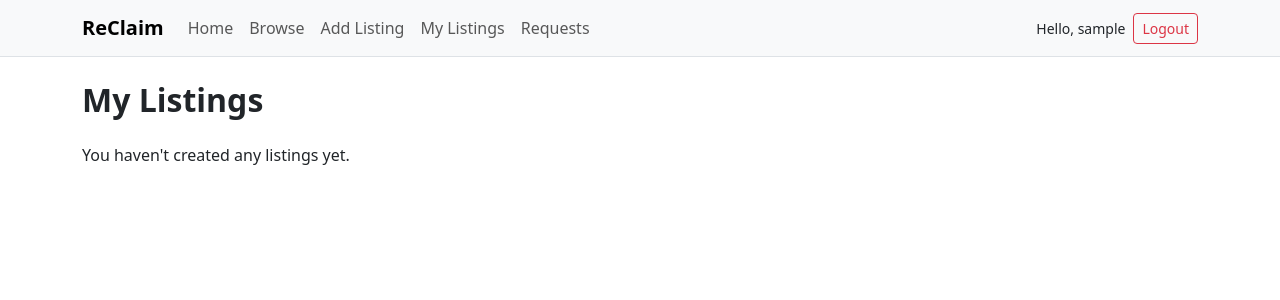
After one commit to RenzNav/ReClaim, a Django app: page /my-listings/ in a window 1280 px wide. The commit adds this page. Shown: the top 300 px of the page. Run offline with Django 5.2, Linux system fonts and the light colour scheme; the visitor is signed in with stand-in values (Sample User, id 1); data that the repository does not hold is empty.

Commit message:
Complete initial user authentication and listing management

```diff
--- a/config/settings.py
+++ b/config/settings.py
@@ -128,4 +128,7 @@ STATIC_URL = 'static/'
 
 DEFAULT_AUTO_FIELD = 'django.db.models.BigAutoField'
 
-LOGIN_URL = '/admin/login/'
+# ReClaim authentication redirects
+LOGIN_URL = 'login'
+LOGIN_REDIRECT_URL = 'home'
+LOGOUT_REDIRECT_URL = 'home'
--- a/core/templates/core/base.html
+++ b/core/templates/core/base.html
@@ -11,21 +11,70 @@
 </head>
 <body>
 
+    <!-- Navigation bar -->
     <nav class="navbar navbar-expand bg-light border-bottom">
         <div class="container">
+
+            <!-- ReClaim logo -->
             <a class="navbar-brand fw-bold" href="{% url 'home' %}">
                 ReClaim
             </a>
 
-            <div class="navbar-nav">
+            <!-- Main navigation -->
+            <div class="navbar-nav me-auto">
                 <a class="nav-link" href="{% url 'home' %}">Home</a>
                 <a class="nav-link" href="{% url 'browse' %}">Browse</a>
-                <a class="nav-link" href="{% url 'create_listing' %}">Add Listing</a>
-                <a class="nav-link" href="{% url 'requests' %}">Requests</a>
+
+                {% if user.is_authenticated %}
+                    <!-- Listing management for logged-in users -->
+                    <a class="nav-link" href="{% url 'create_listing' %}">
+                        Add Listing
+                    </a>
+
+                    <a class="nav-link" href="{% url 'my_listings' %}">
+                        My Listings
+                    </a>
+
+                    <a class="nav-link" href="{% url 'requests' %}">
+                        Requests
+                    </a>
+                {% endif %}
+            </div>
+
+            <!-- Show different options depending on login status -->
+            <div class="d-flex align-items-center gap-2">
+
+                {% if user.is_authenticated %}
+
+                    <span class="small">
+                        Hello, {{ user.username }}
+                    </span>
+
+                    <!-- Logout requires a POST request -->
+                    <form method="POST" action="{% url 'logout' %}">
+                        {% csrf_token %}
+                        <button type="submit" class="btn btn-outline-danger btn-sm">
+                            Logout
+                        </button>
+                    </form>
+
+                {% else %}
+
+                    <a href="{% url 'login' %}" class="btn btn-outline-success btn-sm">
+                        Login
+                    </a>
+
+                    <a href="{% url 'register' %}" class="btn btn-success btn-sm">
+                        Register
+                    </a>
+
+                {% endif %}
+
             </div>
         </div>
     </nav>
 
+    <!-- Main content area -->
     <main class="container mt-4">
         {% block content %}
         {% endblock %}
--- a/core/templates/core/create_listing.html
+++ b/core/templates/core/create_listing.html
@@ -9,9 +9,11 @@
 
         <h2 class="fw-bold mb-4">Create a Listing</h2>
 
+        <!-- Listing creation form -->
         <form method="POST" class="card p-4 shadow-sm">
             {% csrf_token %}
 
+            <!-- Form fields -->
             {% for field in form %}
                 <div class="mb-3">
 
@@ -21,6 +23,7 @@
 
                     {{ field }}
 
+                    <!-- Display field-specific validation errors -->
                     {% for error in field.errors %}
                         <div class="text-danger small mt-1">
                             {{ error }}
--- a/core/templates/core/home.html
+++ b/core/templates/core/home.html
@@ -14,6 +14,7 @@
 
     <div class="row row-cols-2 g-3">
 
+        <!-- Loop through each available listing and display its details -->
         {% for listing in listings %}
 
             <div class="col">
--- /dev/null
+++ b/core/templates/core/my_listings.html
@@ -0,0 +1,57 @@
+
+{% extends 'core/base.html' %}
+
+{% block title %}My Listings - ReClaim{% endblock %}
+
+{% block content %}
+
+<h2 class="fw-bold mb-4">My Listings</h2>
+
+<!-- Show listings created by the current user -->
+<div class="row row-cols-1 row-cols-md-2 g-3">
+
+    {% for listing in listings %}
+        <div class="col">
+            <div class="card h-100 shadow-sm">
+                <div class="card-body">
+
+                    <h5 class="card-title">{{ listing.title }}</h5>
+
+                    <h4 class="fw-bold text-success">
+                        €{{ listing.estimated_value }}
+                    </h4>
+
+                    <p>Quantity: {{ listing.quantity }}</p>
+
+                    <p class="text-muted">{{ listing.description }}</p>
+
+                    <!-- Display the listing's availability -->
+                    {% if listing.is_available %}
+                        <span class="badge bg-success">Available</span>
+                    {% else %}
+                        <span class="badge bg-secondary">Unavailable</span>
+                    {% endif %}
+
+                    <!-- Allow the owner to edit or delete their listing -->
+                    <div class="mt-3">
+                        <a href="{% url 'edit_listing' listing.id %}"
+                        class="btn btn-outline-success btn-sm">
+                            Edit Listing
+                        </a>
+                        <a href="{% url 'delete_listing' listing.id %}"
+                        class="btn btn-outline-danger btn-sm">
+                            Delete Listing
+                        </a>
+                    </div>
+
+                </div>
+            </div>
+        </div>
+
+    {% empty %}
+        <p>You haven't created any listings yet.</p>
+    {% endfor %}
+
+</div>
+
+{% endblock %}
--- a/core/urls.py
+++ b/core/urls.py
@@ -1,9 +1,16 @@
 from django.urls import path
 from . import views
+from django.contrib.auth import views as auth_views
 
 urlpatterns = [
     path('', views.home, name='home'),
     path('browse/', views.browse, name='browse'),
     path('create-listing/', views.create_listing, name='create_listing'),
     path('requests/', views.requests, name='requests'),
+    path('register/', views.register, name='register'),
+    path('login/', auth_views.LoginView.as_view(template_name='core/login.html'), name='login'),
+    path('logout/', auth_views.LogoutView.as_view(), name='logout'),
+    path('my-listings/', views.my_listings, name='my_listings'),
+    path('my-listings/<int:listing_id>/edit/', views.edit_listing, name='edit_listing'),
+    path('my-listings/<int:listing_id>/delete/', views.delete_listing, name='delete_listing'),
 ]
--- a/core/views.py
+++ b/core/views.py
@@ -1,11 +1,15 @@
 from django.shortcuts import render
+from django.shortcuts import get_object_or_404
 from .models import Listing
 from django.contrib.auth.decorators import login_required
 from django.shortcuts import redirect
 from .forms import ListingForm
+from django.contrib.auth import login
+from .forms import RegisterForm
 
 
 def home(request):
+    # Display all available listings on the home page
     listings = Listing.objects.filter(is_available=True)
 
     return render(request, 'core/home.html', {
@@ -19,6 +23,7 @@ def browse(request):
 
 @login_required
 def create_listing(request):
+    # Handle submitted listing information
     if request.method == 'POST':
         form = ListingForm(request.POST)
 
@@ -29,6 +34,7 @@ def create_listing(request):
 
             return redirect('home')
     else:
+        # Display an empty listing form
         form = ListingForm()
 
     return render(request, 'core/create_listing.html', {
@@ -38,3 +44,84 @@ def create_listing(request):
 
 def requests(request):
     return render(request, 'core/requests.html')
+
+
+def register(request):
+    # Handle submitted registration information
+    if request.method == 'POST':
+        form = RegisterForm(request.POST)
+
+        if form.is_valid():
+            # Create the new user account
+            user = form.save()
+
+            # Automatically log in the newly registered user
+            login(request, user)
+
+            return redirect('home')
+
+    else:
+        # Display an empty registration form
+        form = RegisterForm()
+
+    return render(request, 'core/register.html', {
+        'form': form
+    })
+
+
+@login_required
+def my_listings(request):
+    # Retrieve only listings created by the logged-in user
+    listings = Listing.objects.filter(
+        donor=request.user
+    ).order_by('-created_at')
+
+    return render(request, 'core/my_listings.html', {
+        'listings': listings
+    })
+
+
+@login_required
+def edit_listing(request, listing_id):
+    # Find the listing, ensuring it belongs to the logged-in user
+    listing = get_object_or_404(
+        Listing,
+        id=listing_id,
+        donor=request.user
+    )
+
+    if request.method == 'POST':
+        # Populate the form with the submitted changes
+        form = ListingForm(request.POST, instance=listing)
+
+        if form.is_valid():
+            # Update the existing listing
+            form.save()
+            return redirect('my_listings')
+    else:
+        # Display the form with the listing's current information
+        form = ListingForm(instance=listing)
+
+    return render(request, 'core/edit_listing.html', {
+        'form': form,
+        'listing': listing
+    })
+
+
+@login_required
+def delete_listing(request, listing_id):
+    # Find the listing and verify ownership
+    listing = get_object_or_404(
+        Listing,
+        id=listing_id,
+        donor=request.user
+    )
+
+    # Only delete the listing after form submission
+    if request.method == 'POST':
+        listing.delete()
+        return redirect('my_listings')
+
+    return render(request, 'core/delete_listing.html', {
+        'listing': listing
+    })
```
Also changed, not shown: core/forms.py (+32 -1 lines), core/templates/core/delete_listing.html (added, +44 -0 lines), core/templates/core/edit_listing.html (added, +48 -0 lines), core/templates/core/login.html (added, +58 -0 lines), core/templates/core/register.html (added, +64 -0 lines).
